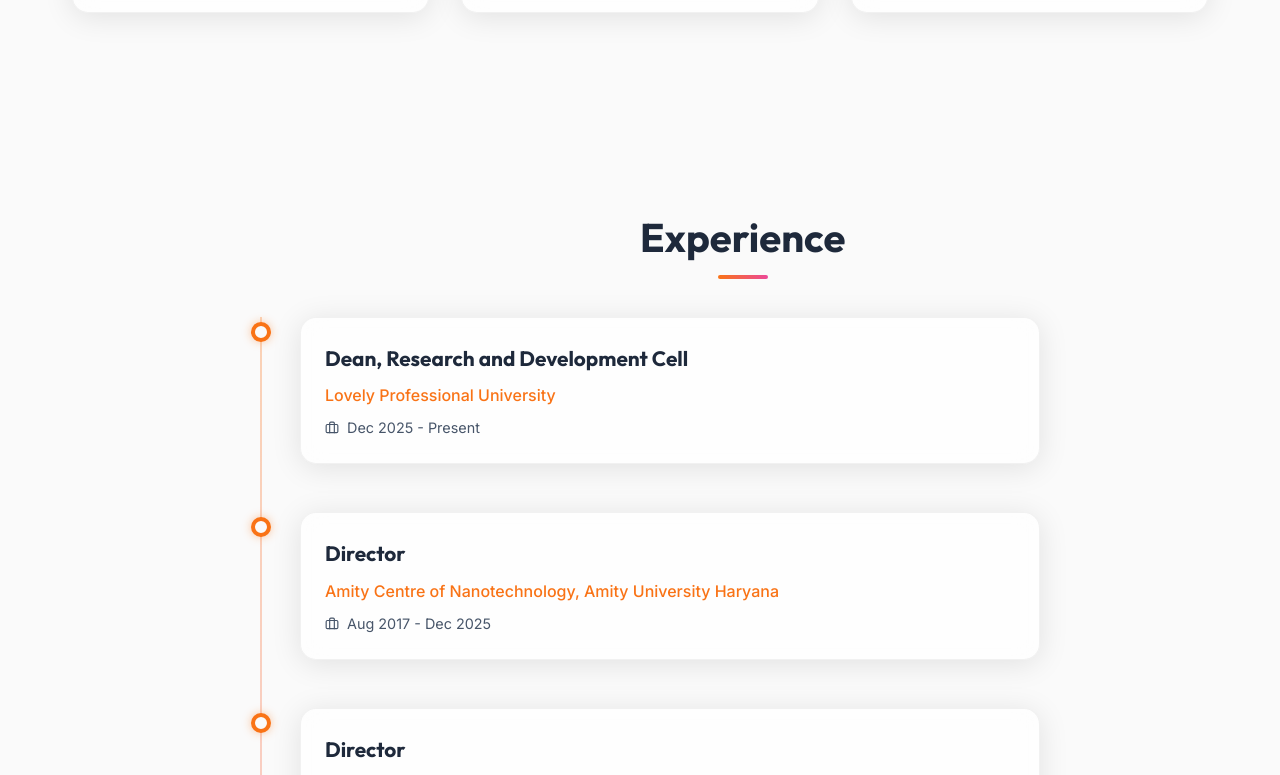
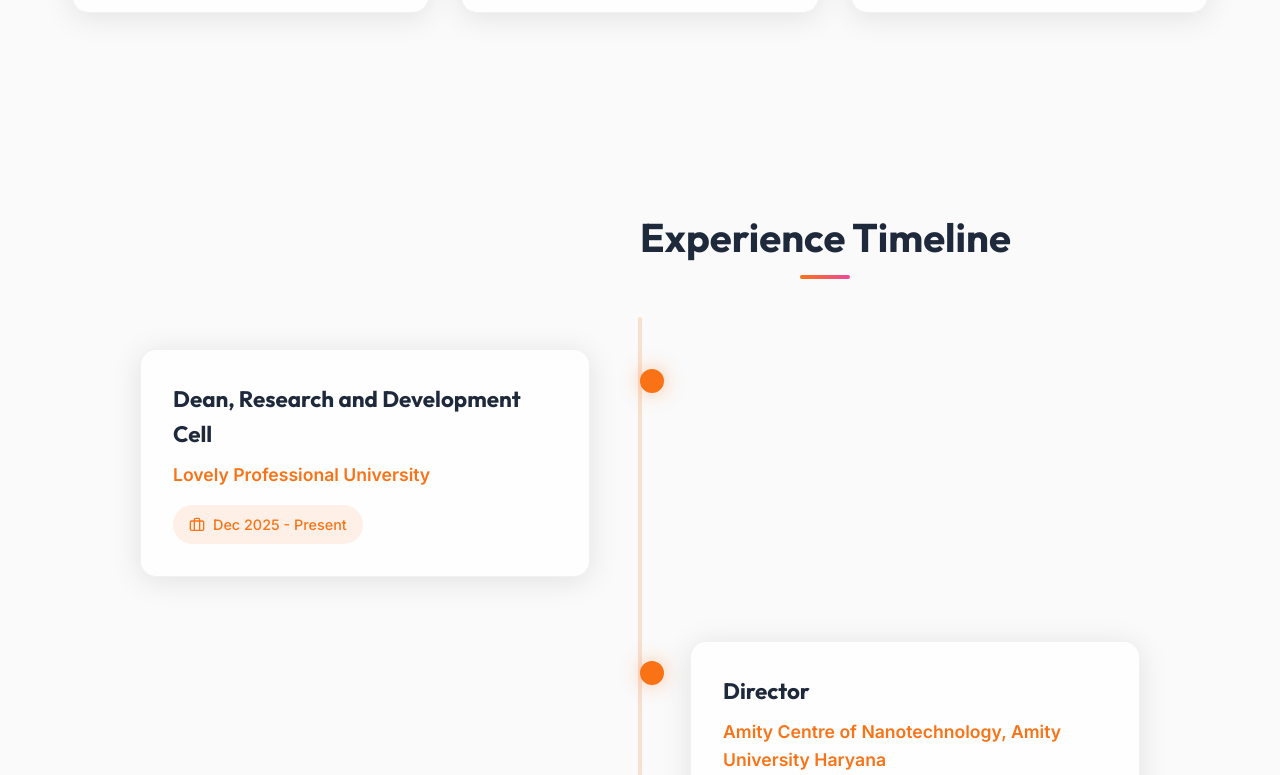
Before and after one commit to thakuratulhp/portfolio, a React app: page / in a window 1280 px wide. Shown: the part 1445-2220 px from the top of the page. Built offline with nearby package versions, Linux system fonts and the light colour scheme; the HTML template or start-up script is replaced by a standard one.

Commit message:
Premium UI/UX Beautification and Interactions

```diff
--- a/package.json
+++ b/package.json
@@ -14,7 +14,9 @@
     "lucide-react": "^1.16.0",
     "react": "^19.2.6",
     "react-dom": "^19.2.6",
-    "react-router-dom": "^7.15.1"
+    "react-router-dom": "^7.15.1",
+    "react-simple-typewriter": "^5.0.1",
+    "react-tilt": "^1.0.2"
   },
   "devDependencies": {
     "@eslint/js": "^10.0.1",
--- a/src/App.jsx
+++ b/src/App.jsx
@@ -1,4 +1,4 @@
-import React from 'react';
+import React, { useEffect, useState } from 'react';
 import Hero from './components/Hero';
 import About from './components/About';
 import Experience from './components/Experience';
@@ -9,6 +9,37 @@
 import { resumeData } from './data/resumeData';
 
 function App() {
+  const [activeSection, setActiveSection] = useState('hero');
+
+  useEffect(() => {
+    const handleScroll = () => {
+      const sections = ['hero', 'about', 'experience', 'research', 'publications', 'gallery'];
+      let current = 'hero';
+
+      sections.forEach((id) => {
+        const section = document.getElementById(id);
+        if (section) {
+          const sectionTop = section.offsetTop;
+          if (window.scrollY >= sectionTop - 150) {
+            current = id;
+          }
+        }
+      });
+      setActiveSection(current);
+    };
+
+    window.addEventListener('scroll', handleScroll);
+    return () => window.removeEventListener('scroll', handleScroll);
+  }, []);
+
+  const navLinks = [
+    { id: 'about', label: 'About' },
+    { id: 'experience', label: 'Experience' },
+    { id: 'research', label: 'Research' },
+    { id: 'publications', label: 'Publications' },
+    { id: 'gallery', label: 'Gallery' }
+  ];
+
   return (
     <>
       {/* Background Orbs */}
@@ -30,24 +61,36 @@
             Atul Thakur<span className="text-gradient">.</span>
           </div>
           <div style={{ display: 'flex', gap: '2rem' }}>
-            <a href="#about" style={{ color: 'var(--text-color)' }}>About</a>
-            <a href="#experience" style={{ color: 'var(--text-color)' }}>Experience</a>
-            <a href="#research" style={{ color: 'var(--text-color)' }}>Research</a>
-            <a href="#publications" style={{ color: 'var(--text-color)' }}>Publications</a>
-            <a href="#gallery" style={{ color: 'var(--text-color)' }}>Gallery</a>
+            {navLinks.map(link => (
+              <a
+                key={link.id}
+                href={`#${link.id}`}
+                style={{
+                  color: activeSection === link.id ? 'var(--accent-color)' : 'var(--text-color)',
+                  fontWeight: activeSection === link.id ? '600' : '400',
+                  transition: 'color 0.3s ease',
+                  position: 'relative'
+                }}
+              >
+                {link.label}
+                {activeSection === link.id && (
+                  <span style={{ position: 'absolute', bottom: '-5px', left: 0, right: 0, height: '2px', background: 'var(--accent-color)', borderRadius: '2px' }} />
+                )}
+              </a>
+            ))}
           </div>
         </div>
       </nav>
 
       {/* Main Content */}
       <main>
-        <Hero />
-        <About />
-        <Experience />
-        <Research />
-        <Publications />
-        <Patents />
-        <Gallery />
+        <div id="hero"><Hero /></div>
+        <div id="about"><About /></div>
+        <div id="experience"><Experience /></div>
+        <div id="research"><Research /></div>
+        <div id="publications"><Publications /></div>
+        <div id="patents"><Patents /></div>
+        <div id="gallery"><Gallery /></div>
       </main>
 
       {/* Footer */}
--- a/src/components/Experience.jsx
+++ b/src/components/Experience.jsx
@@ -13,59 +13,88 @@
           whileInView={{ opacity: 1, y: 0 }}
           viewport={{ once: true }}
         >
-          Experience
+          Experience Timeline
         </motion.h2>
 
-        <div style={{ position: 'relative', maxWidth: '800px', margin: '0 auto' }}>
-          {/* Vertical line for timeline */}
+        <div style={{ position: 'relative', maxWidth: '1000px', margin: '0 auto', padding: '2rem 0' }}>
+          {/* Vertical central line for timeline */}
           <div style={{
             position: 'absolute',
-            left: '20px',
+            left: '50%',
+            transform: 'translateX(-50%)',
             top: 0,
             bottom: 0,
-            width: '2px',
+            width: '4px',
             background: 'linear-gradient(to bottom, var(--accent-color), var(--accent-secondary))',
-            opacity: 0.3
-          }}></div>
+            opacity: 0.2,
+            borderRadius: '2px'
+          }} className="timeline-center-line"></div>
 
-          {resumeData.experience.map((exp, index) => (
+          {resumeData.experience.map((exp, index) => {
+            const isLeft = index % 2 === 0;
+            return (
               <motion.div
                 key={index}
-              initial={{ opacity: 0, x: -50 }}
-              whileInView={{ opacity: 1, x: 0 }}
+                initial={{ opacity: 0, x: isLeft ? -50 : 50, y: 20 }}
+                whileInView={{ opacity: 1, x: 0, y: 0 }}
                 viewport={{ once: true, margin: "-100px" }}
-              transition={{ delay: index * 0.1 }}
+                transition={{ duration: 0.5, delay: 0.1 }}
                 style={{
+                  display: 'flex',
+                  justifyContent: isLeft ? 'flex-start' : 'flex-end',
                   position: 'relative',
-                paddingLeft: '60px',
-                marginBottom: '3rem'
+                  marginBottom: '4rem',
+                  width: '100%'
                 }}
               >
-              {/* Timeline dot */}
-              <div style={{
+                {/* Timeline node in the center */}
+                <motion.div
+                  className="timeline-node"
+                  whileInView={{ scale: [1, 1.5, 1], backgroundColor: 'var(--accent-color)', boxShadow: '0 0 20px var(--accent-glow)' }}
+                  viewport={{ once: true, margin: "-100px" }}
+                  style={{
                     position: 'absolute',
-                left: '11px',
-                top: '5px',
-                width: '20px',
-                height: '20px',
+                    left: '50%',
+                    top: '20px',
+                    transform: 'translate(-50%, -50%)',
+                    width: '24px',
+                    height: '24px',
                     borderRadius: '50%',
                     background: 'var(--bg-color)',
                     border: '4px solid var(--accent-color)',
-                boxShadow: '0 0 10px var(--accent-glow)'
+                    zIndex: 10
+                  }}
+                ></motion.div>
+
+                <div style={{ width: '45%' }}>
+                  <div className="glass-panel" style={{ padding: '2rem', position: 'relative' }}>
+                    {/* Arrow pointing to center */}
+                    <div style={{
+                      content: '""',
+                      position: 'absolute',
+                      top: '20px',
+                      [isLeft ? 'right' : 'left']: '-10px',
+                      borderStyle: 'solid',
+                      borderWidth: isLeft ? '10px 0 10px 10px' : '10px 10px 10px 0',
+                      borderColor: `transparent ${isLeft ? 'var(--card-bg)' : 'transparent'} transparent ${isLeft ? 'transparent' : 'var(--card-bg)'}`,
+                      display: 'block',
+                      width: 0,
+                      zIndex: 1
                     }}></div>
 
-              <div className="glass-panel" style={{ padding: '1.5rem' }}>
-                <h3 style={{ fontSize: '1.3rem', marginBottom: '0.5rem', color: 'var(--text-color)' }}>{exp.role}</h3>
-                <div style={{ color: 'var(--accent-color)', fontWeight: 500, marginBottom: '0.5rem' }}>
+                    <h3 style={{ fontSize: '1.4rem', marginBottom: '0.5rem', color: 'var(--text-color)' }}>{exp.role}</h3>
+                    <div style={{ color: 'var(--accent-color)', fontWeight: 600, fontSize: '1.1rem', marginBottom: '1rem' }}>
                       {exp.institution}
                     </div>
-                <div style={{ color: 'var(--text-muted)', fontSize: '0.9rem', display: 'flex', alignItems: 'center', gap: '0.5rem' }}>
-                  <Briefcase size={14} />
+                    <div style={{ display: 'inline-flex', alignItems: 'center', gap: '0.5rem', background: 'rgba(249, 115, 22, 0.1)', padding: '0.5rem 1rem', borderRadius: '50px', color: 'var(--accent-color)', fontSize: '0.9rem', fontWeight: 500 }}>
+                      <Briefcase size={16} />
                       {exp.duration}
                     </div>
                   </div>
+                </div>
               </motion.div>
-          ))}
+            );
+          })}
         </div>
       </div>
     </section>
--- a/src/index.css
+++ b/src/index.css
@@ -58,6 +58,35 @@
   transform: translateY(-5px);
   box-shadow: 0 10px 40px rgba(0, 0, 0, 0.08);
   border-color: rgba(0, 0, 0, 0.1);
+}
+
+/* Masonry Layout Utilities */
+.masonry-grid {
+  column-count: 3;
+  column-gap: 1.5rem;
+}
+
+.masonry-item {
+  break-inside: avoid;
+  margin-bottom: 1.5rem;
+}
+
+@media (max-width: 900px) {
+  .masonry-grid { column-count: 2; }
+}
+
+@media (max-width: 600px) {
+  .masonry-grid { column-count: 1; }
+}
+
+/* Experience Timeline Overrides */
+.timeline-node {
+  transition: all 0.3s ease;
+}
+
+.timeline-node.active {
+  background: var(--accent-color) !important;
+  box-shadow: 0 0 20px var(--accent-glow) !important;
 }
 
 /* Gradients */
@@ -128,13 +157,23 @@
 
 /* Animations */
 @keyframes float {
-  0% { transform: translateY(0px); }
-  50% { transform: translateY(-15px); }
-  100% { transform: translateY(0px); }
+  0% { transform: translateY(0px) rotate(0deg); }
+  50% { transform: translateY(-15px) rotate(2deg); }
+  100% { transform: translateY(0px) rotate(0deg); }
+}
+
+@keyframes pulse-glow {
+  0% { box-shadow: 0 0 0 0 var(--accent-glow); }
+  70% { box-shadow: 0 0 0 20px rgba(14, 165, 233, 0); }
+  100% { box-shadow: 0 0 0 0 rgba(14, 165, 233, 0); }
 }
 
 .floating {
   animation: float 6s ease-in-out infinite;
+}
+
+.pulse-glow {
+  animation: pulse-glow 2s infinite;
 }
 
 /* Buttons */
```
Also changed, not shown: src/components/Gallery.jsx (+28 -18 lines), src/components/Hero.jsx (+24 -7 lines), 1 other file (tests, documents, lock files or other folders). Lines whose indentation alone changed are shown as unchanged.
